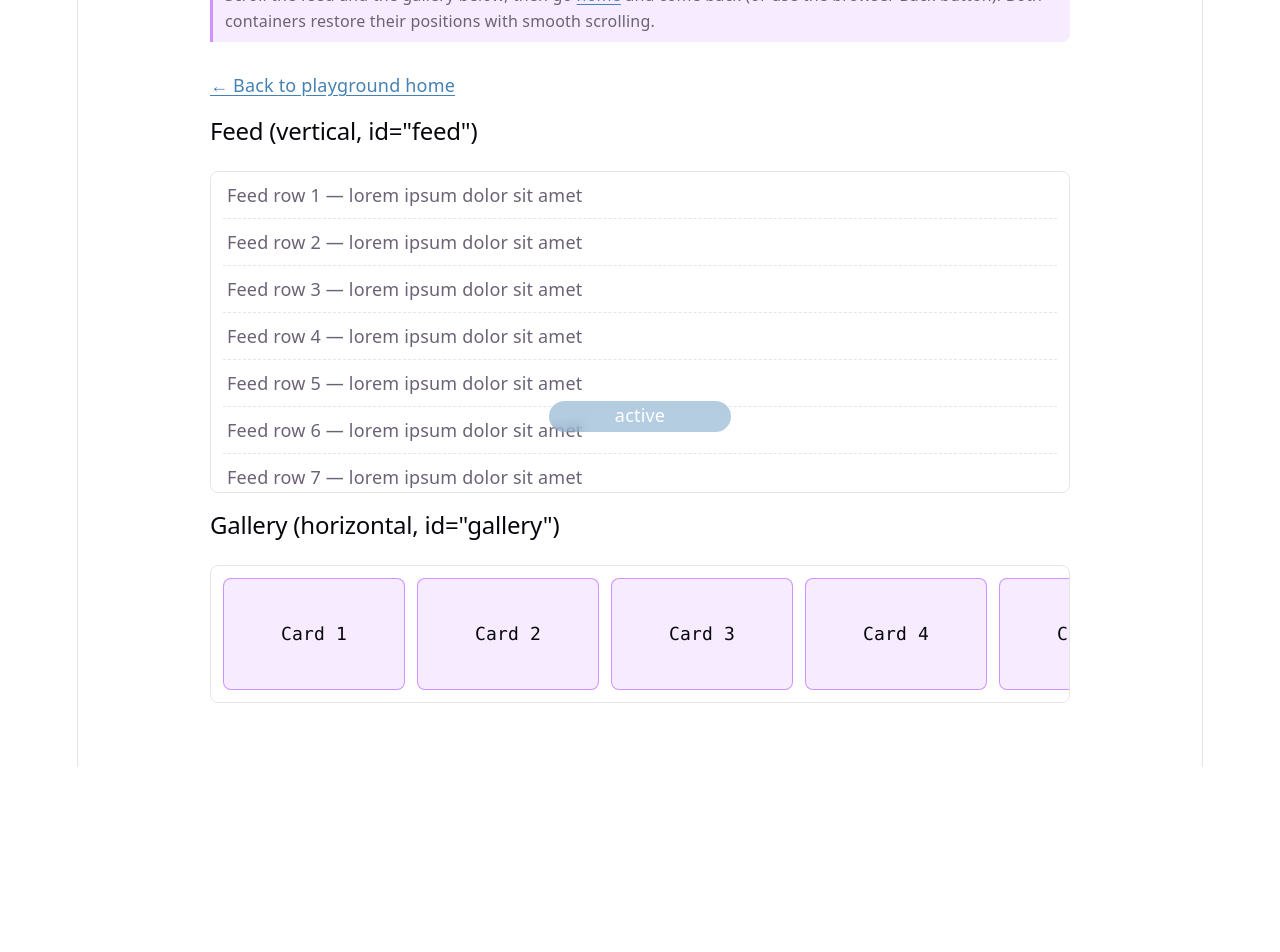
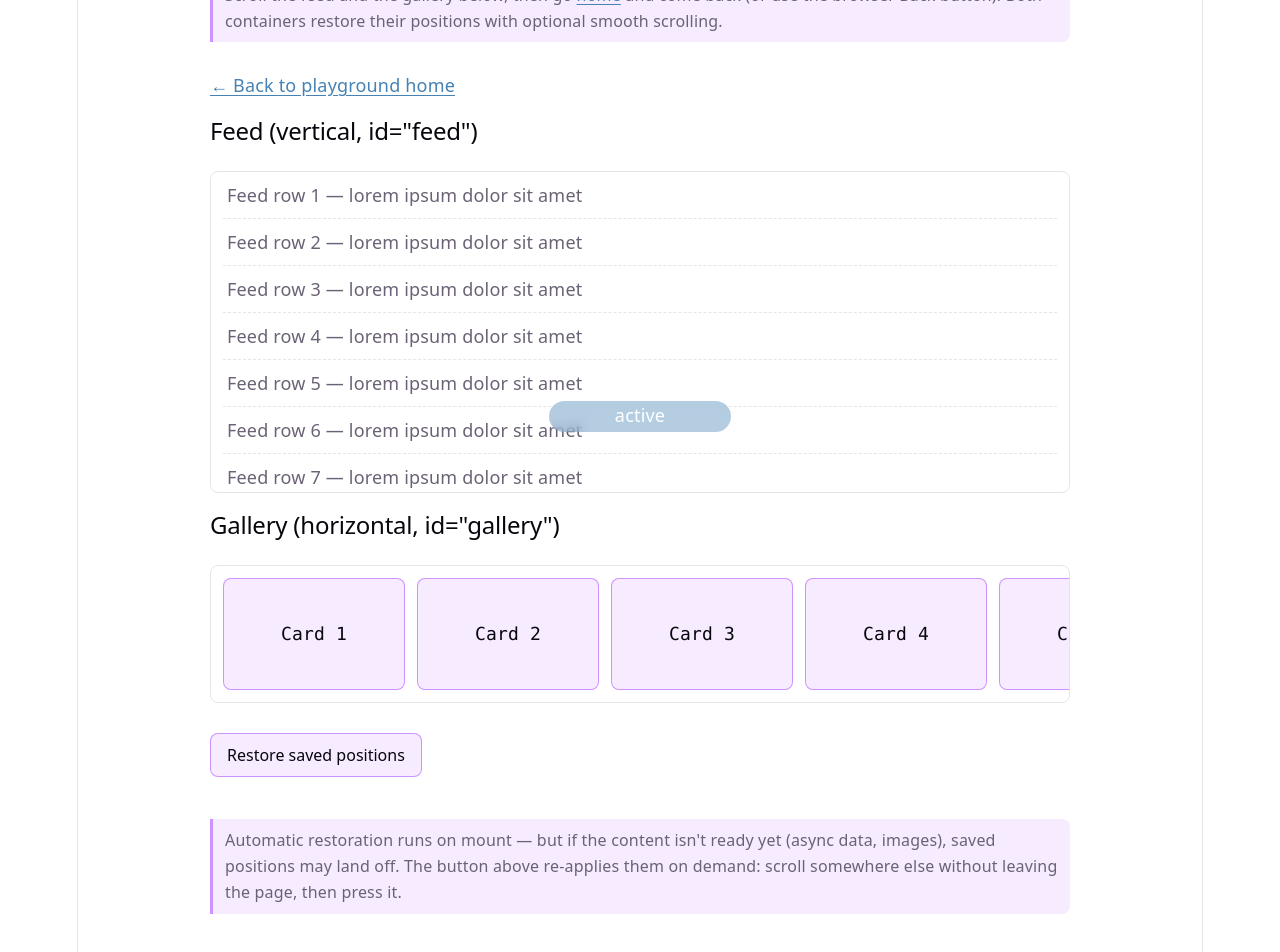
Before and after one commit to AndrewBubnov/clear-react-router, a React (Vite) app: page /playground/scroll in a window 1280 px wide. Shown: the part 352-1304 px from the top of the page. Before the commit the page ends 1119 px from the top, so only its background shows below. Built offline with nearby package versions, Linux system fonts and the light colour scheme.

Commit message:
Add manual scroll restoration to playground page

```diff
--- a/src/playground/ScrollPage.tsx
+++ b/src/playground/ScrollPage.tsx
@@ -1,14 +1,23 @@
-import { Link } from '../clear-router';
+import { Link, useRestoreScroll } from '../clear-router';
 
 const feedRows = Array.from({ length: 60 }, (_, i) => `Feed row ${i + 1}`);
 const galleryCards = Array.from({ length: 30 }, (_, i) => `Card ${i + 1}`);
+
+const ManualRestore = () => {
+	const restoreScroll = useRestoreScroll();
+	return (
+		<button className="pg-btn" onClick={() => restoreScroll()}>
+			Restore saved positions
+		</button>
+	);
+};
 
 const ScrollPage = () => (
 	<div className="pg-wrap pg-wrapper">
 		<h1>Scroll restoration</h1>
 		<p className="pg-hint">
 			Scroll the feed and the gallery below, then go <Link to="/playground">home</Link> and come back (or use the
-			browser Back button). Both containers restore their positions with smooth scrolling.
+			browser Back button). Both containers restore their positions with optional smooth scrolling.
 		</p>
 		<p>
 			<Link to="/playground">← Back to playground home</Link>
@@ -27,6 +36,14 @@ const ScrollPage = () => (
 				</span>
 			))}
 		</div>
+		<div className="pg-row">
+			<ManualRestore />
+		</div>
+		<p className="pg-hint">
+			Automatic restoration runs on mount — but if the content isn&apos;t ready yet (async data, images), saved
+			positions may land off. The button above re-applies them on demand: scroll somewhere else without leaving
+			the page, then press it.
+		</p>
 	</div>
 );
 
```
